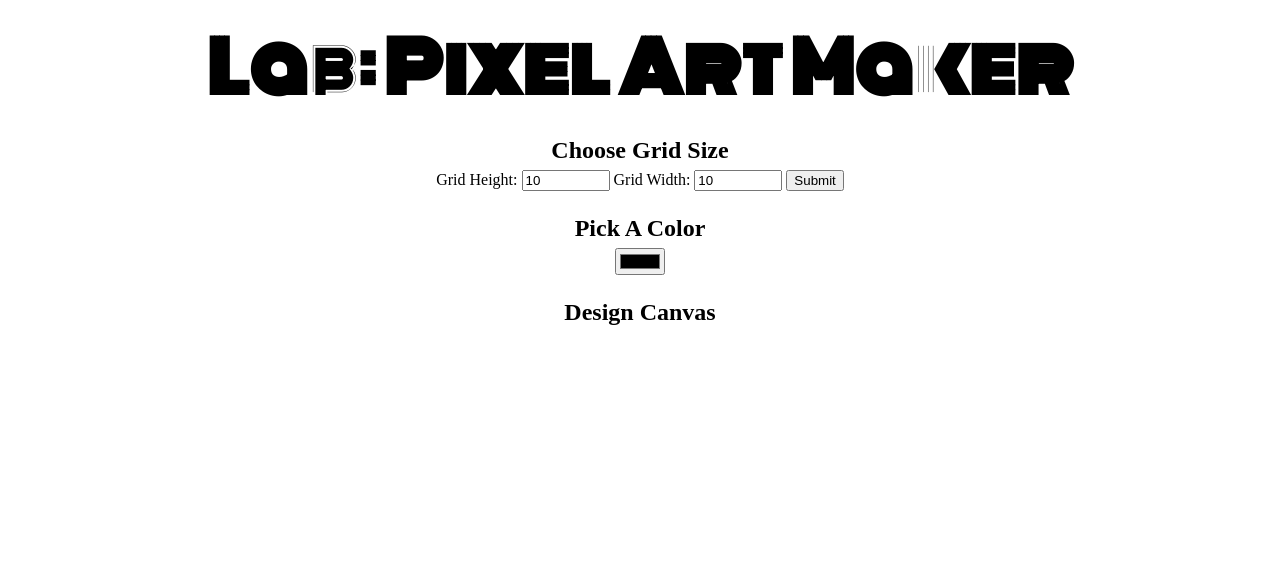
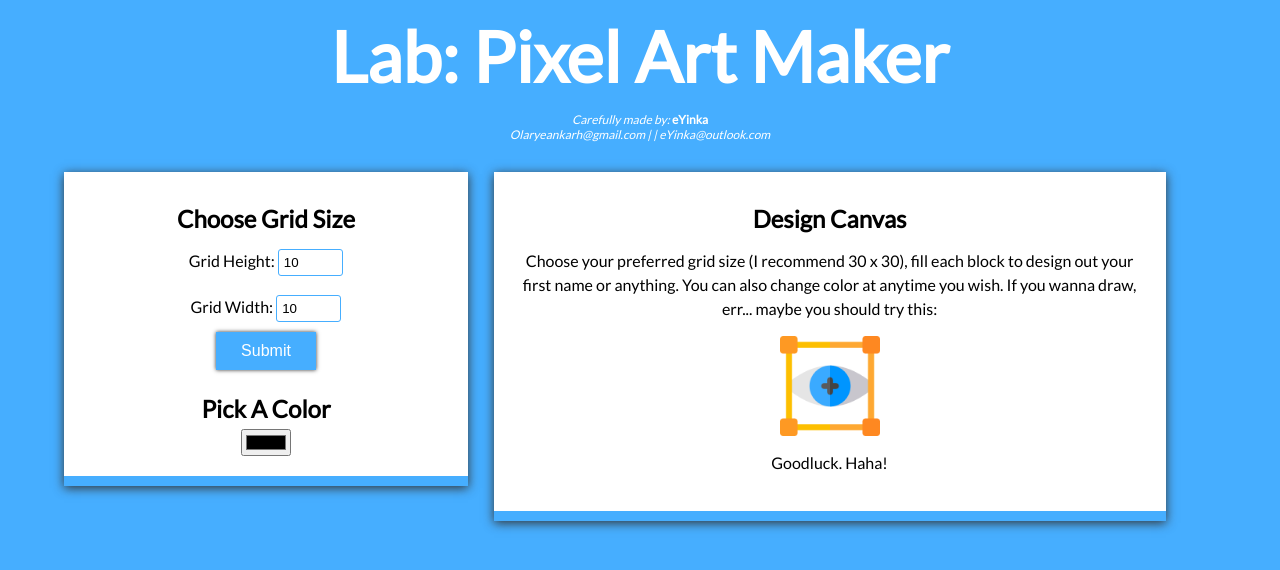
Before and after one commit to eYinka/eyinka-pixel-art-maker, a plain HTML site: page index.html in a window 1280 px wide. Drawn offline with nearby package versions, Linux system fonts and the light colour scheme.

Commit message:
Did some more css. The page is looking a lot better.

```diff
--- a/designs.js
+++ b/designs.js
@@ -21,6 +21,7 @@ sizePicker.onsubmit = function(evt){
     clearGrid();
     makeGrid();
 };
+
 
 // When size is submitted by the user, call makeGrid()
 
--- a/index.html
+++ b/index.html
@@ -2,28 +2,49 @@
 <html>
 <head>
     <title>Pixel Art Maker!</title>
-    <link rel="stylesheet" href="https://fonts.googleapis.com/css?family=Monoton">
+    <link href="https://fonts.googleapis.com/css?family=Lato" rel="stylesheet">
     <link rel="stylesheet" href="styles.css">
     <script src="https://ajax.googleapis.com/ajax/libs/jquery/3.3.1/jquery.min.js"></script>
 </head>
 <body>
     <h1>Lab: Pixel Art Maker</h1>
-
+    <span class="subtitle">
+        <em>Carefully made by:</em> <strong> eYinka</strong> <br>
+        <em>Olaryeankarh@gmail.com | | eYinka@outlook.com</em>
+    </span>
+    <div class="design-area">
+        <div class="user-options">
             <h2>Choose Grid Size</h2>
                 <form id="sizePicker">
+                    <div class="inner">
                         Grid Height:
                         <input type="number" id="inputHeight" name="height" min="1" value="10">
+                        <br>
+                        <br>
                         Grid Width:
                         <input type="number" id="inputWidth" name="width" min="1" value="10">
-        <input type="submit">
+                    </div>
+                    <input type="submit" class="button">
                 </form>
 
             <h2>Pick A Color</h2>
             <input type="color" id="colorPicker">
+        </div>
 
+        <div class="canvas">
             <h2>Design Canvas</h2>
+            <p>
+                Choose your preferred grid size (I recommend 30 x 30), fill each block to design out your first name or anything.
+                You can also change color at anytime you wish. If you wanna draw, err... maybe you should try this:
+
+                <img src="focus.png" class="drawing"/>
+
+                Goodluck. Haha!
+            </p>
             <table id="pixelCanvas"></table>
+        </div>
+    </div>
+    <script src="designs.js"></script>
 
-    <script src="designs.js"></script>
 </body>
 </html>
--- a/styles.css
+++ b/styles.css
@@ -1,11 +1,15 @@
 body {
     text-align: center;
+    background-color: #46aeff;
+    font-family: 'Lato', sans-serif;
 }
 
 h1 {
-    font-family: Monoton;
+    font-family: Lato;
     font-size: 70px;
     margin: 0.2em;
+    text-align: center;
+    color: #ffffff;
 }
 
 h2 {
@@ -36,5 +40,114 @@ td {
 }
 
 input[type=number] {
-    width: 6em;
+    width: 4em;
+    border: 1px solid #46aeff;
+    border-radius: 3px;
+    padding: 5px;
 }
+
+p {
+    text-align: center;
+    line-height: 1.5;
+}
+
+.subtitle {
+    display: block;
+    font-size: 12px;
+    color: #ffffff;
+}
+
+img.drawing {
+    width: 100px;
+    padding: 15px;
+    text-align: center;
+    display: block;
+    margin-left: auto;
+    margin-right: auto;
+}
+
+.user-options {
+    width: 30%;
+    background: #ffffff;
+    margin: 30px auto 10px auto;
+    padding: 20px 10px;
+    border-bottom: 10px solid #46aeff;
+    box-shadow: 0px 2px 10px #333333;
+}
+
+.canvas {
+    width: 50%;
+    background: #ffffff;
+    margin: 30px auto 10px auto;
+    padding: 20px;
+    border-bottom: 10px solid #46aeff;
+    box-shadow: 0px 2px 10px #333333;
+
+}
+
+.button {
+    color: #ffffff;
+    font-size: 16px;
+    background-color: #46aeff;
+    padding: 10px 25px;
+    border: 0px;
+    cursor: pointer;
+    box-shadow: 0px 0px 4px #333333;
+}
+
+.button:hover {
+    background-color: #000000;
+    opacity: 80%;
+}
+
+.inner {
+    padding: 10px;
+}
+
+.design-area {
+    display: inline-block;
+    font-family: inherit;
+}
+
+
+/* I set media queries to make the page responsive at least. */
+
+@media only screen and (min-width:769px)
+{
+
+    .user-options
+    {
+        position: absolute;
+        left: 5%;
+
+    }
+
+    .canvas
+    {
+        position: relative;
+        left: 15%;
+    }
+
+
+}
+
+@media only screen and (max-width:768px)
+{
+
+    .user-options
+    {
+        display: block;
+        width: 100%;
+        padding: 20px 0px;
+    }
+
+
+    .canvas
+    {
+        display: block;
+        width: 100%;
+        padding: 20px 0px;
+    }
+
+
+}
```
Also changed, not shown: focus.png (added). Lines whose indentation alone changed are shown as unchanged.
